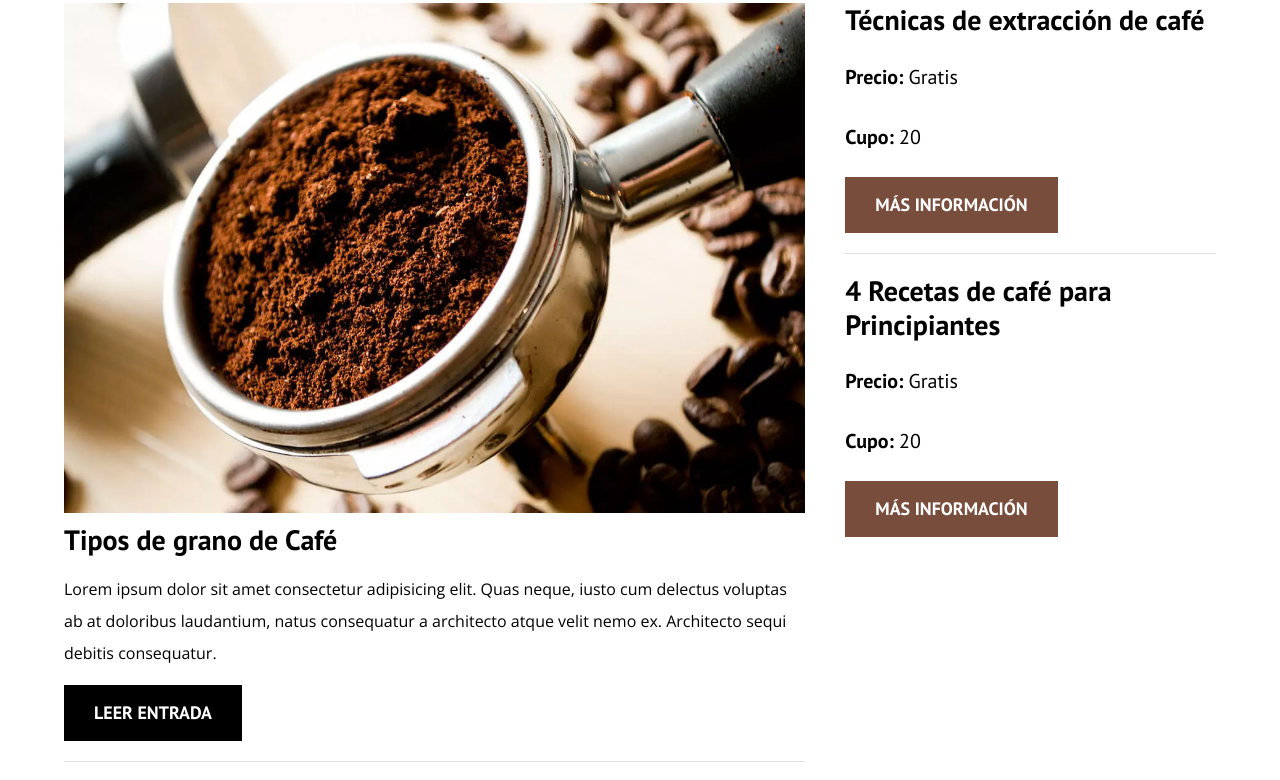
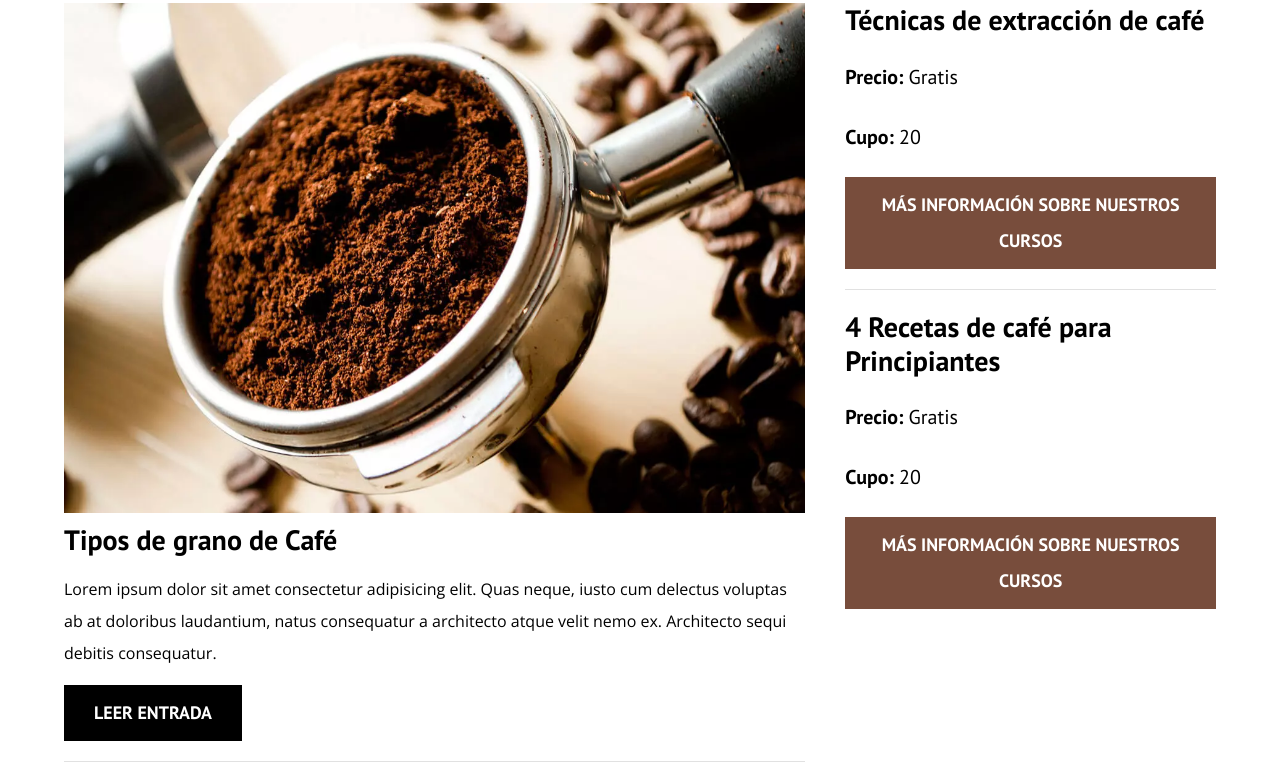
Before and after one commit to iGomezP/WebDev-Bootcamp, a plain HTML site: page 4.BlogCafe/Index.html in a window 1280 px wide. Shown: the part 699-1479 px from the top of the page. Drawn offline with nearby package versions, Linux system fonts and the light colour scheme.

Commit message:
añadido el meta de la página

```diff
--- a/4.BlogCafe/Index.html
+++ b/4.BlogCafe/Index.html
@@ -6,6 +6,8 @@
   <meta http-equiv="X-UA-Compatible" content="IE=edge">
   <meta name="viewport" content="width=device-width, initial-scale=1.0">
   <title>BlogDeCafé</title>
+  <meta name="description" content="Página web de blog  de café">
+
   <!-- Prefetch (usado para pre-cargar la página siguiente y mejorar la UX (Hay que asegurarse que se añada la siguiente que el usuario siempre use, se puede usar googler analitycs para saber en dónde pasan su mayor parte del tiempo))-->
   <link rel="prefetch" href="nosotros.html" as="document">
 
@@ -109,7 +111,7 @@
           <p class="widget-curso__label">
             Cupo: <span class="widget-curso__info">20</span>
           </p>
-          <a class="boton boton--secundario" href="entrada.html">Más información</a>
+          <a class="boton boton--secundario" href="entrada.html">Más información sobre nuestros cursos</a>
         </li>
 
         <li class="widget-curso">
@@ -120,7 +122,7 @@
           <p class="widget-curso__label">
             Cupo: <span class="widget-curso__info">20</span>
           </p>
-          <a class="boton boton--secundario" href="entrada.html">Más información</a>
+          <a class="boton boton--secundario" href="entrada.html">Más información sobre nuestros cursos</a>
         </li>
       </ul>
     </aside>
--- a/4.BlogCafe/nosotros.html
+++ b/4.BlogCafe/nosotros.html
@@ -6,6 +6,7 @@
   <meta http-equiv="X-UA-Compatible" content="IE=edge">
   <meta name="viewport" content="width=device-width, initial-scale=1.0">
   <title>BlogDeCafé</title>
+  <meta name="description" content="Página web de blog  de café">
   <link rel="stylesheet" href="css/normalize.css">
   <link rel="preconnect" href="https://fonts.gstatic.com">
   <link href="https://fonts.googleapis.com/css2?family=Open+Sans&family=PT+Sans:wght@400;700&display=swap"
```
Also changed, not shown: 4.BlogCafe/contacto.html (+1 -0 lines), 4.BlogCafe/cursos.html (+1 -0 lines), 4.BlogCafe/entrada.html (+1 -0 lines).
